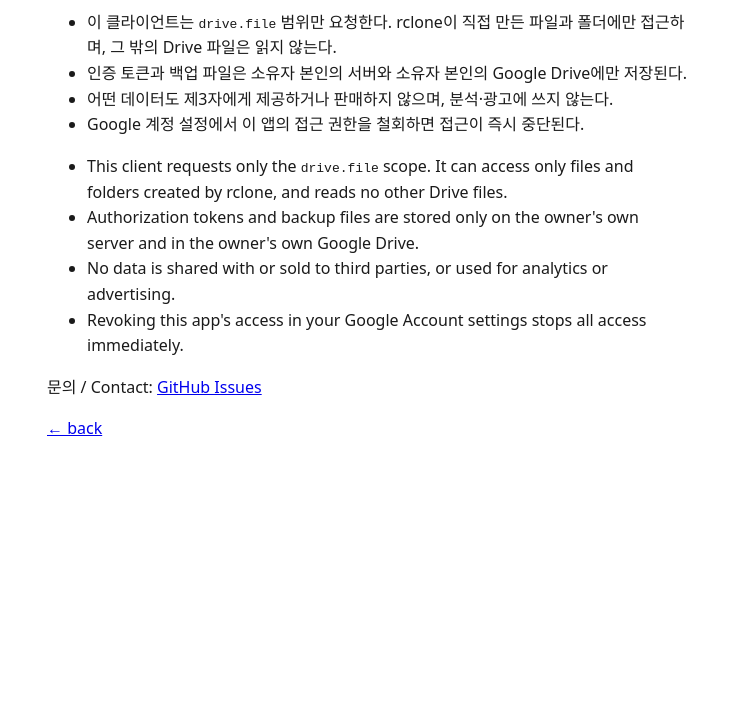
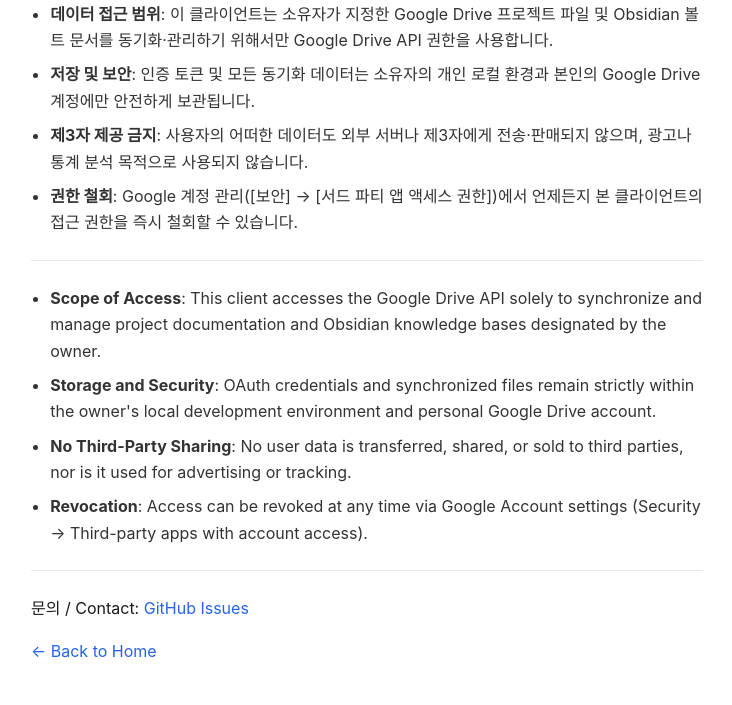
Before and after one commit to HMaCoder/rclone-oauth, a plain HTML site: page privacy.html in a window 1280 px wide. Shown: the part 95-800 px from the top of the page, without its empty margins (273-1005 px from the left). Drawn offline with Linux system fonts and the light colour scheme.

Commit message:
Update app branding: personal AI workspace & knowledge sync client

```diff
--- a/privacy.html
+++ b/privacy.html
@@ -3,24 +3,46 @@
 <head>
 <meta charset="utf-8">
 <meta name="viewport" content="width=device-width, initial-scale=1">
-<title>Privacy policy — rclone personal backup client</title>
-<style>body{font-family:system-ui,sans-serif;max-width:40rem;margin:2rem auto;padding:0 1rem;line-height:1.6;color:#1a1a1a;background:#fff}</style>
+<title>Privacy Policy — Personal AI Workspace & Knowledge Sync Client</title>
+<style>
+  body {
+    font-family: -apple-system, BlinkMacSystemFont, "Segoe UI", Roboto, sans-serif;
+    max-width: 42rem;
+    margin: 2.5rem auto;
+    padding: 0 1.5rem;
+    line-height: 1.65;
+    color: #1a1a1a;
+    background: #fff;
+  }
+  h1 { font-size: 1.5rem; margin-bottom: 1rem; color: #111; }
+  ul { padding-left: 1.2rem; margin: 1rem 0; }
+  li { margin-bottom: 0.5rem; color: #333; }
+  a { color: #2563eb; text-decoration: none; }
+  a:hover { text-decoration: underline; }
+  hr { border: 0; border-top: 1px solid #e5e7eb; margin: 1.5rem 0; }
+</style>
 </head>
 <body>
-<h1>개인정보처리방침 / Privacy policy</h1>
+<h1>개인정보처리방침 / Privacy Policy</h1>
+
 <ul>
-<li>이 클라이언트는 <code>drive.file</code> 범위만 요청한다. rclone이 직접 만든 파일과 폴더에만 접근하며, 그 밖의 Drive 파일은 읽지 않는다.</li>
-<li>인증 토큰과 백업 파일은 소유자 본인의 서버와 소유자 본인의 Google Drive에만 저장된다.</li>
-<li>어떤 데이터도 제3자에게 제공하거나 판매하지 않으며, 분석·광고에 쓰지 않는다.</li>
-<li>Google 계정 설정에서 이 앱의 접근 권한을 철회하면 접근이 즉시 중단된다.</li>
+<li><strong>데이터 접근 범위</strong>: 이 클라이언트는 소유자가 지정한 Google Drive 프로젝트 파일 및 Obsidian 볼트 문서를 동기화·관리하기 위해서만 Google Drive API 권한을 사용합니다.</li>
+<li><strong>저장 및 보안</strong>: 인증 토큰 및 모든 동기화 데이터는 소유자의 개인 로컬 환경과 본인의 Google Drive 계정에만 안전하게 보관됩니다.</li>
+<li><strong>제3자 제공 금지</strong>: 사용자의 어떠한 데이터도 외부 서버나 제3자에게 전송·판매되지 않으며, 광고나 통계 분석 목적으로 사용되지 않습니다.</li>
+<li><strong>권한 철회</strong>: Google 계정 관리([보안] &rarr; [서드 파티 앱 액세스 권한])에서 언제든지 본 클라이언트의 접근 권한을 즉시 철회할 수 있습니다.</li>
 </ul>
+
+<hr>
+
 <ul>
-<li>This client requests only the <code>drive.file</code> scope. It can access only files and folders created by rclone, and reads no other Drive files.</li>
-<li>Authorization tokens and backup files are stored only on the owner's own server and in the owner's own Google Drive.</li>
-<li>No data is shared with or sold to third parties, or used for analytics or advertising.</li>
-<li>Revoking this app's access in your Google Account settings stops all access immediately.</li>
+<li><strong>Scope of Access</strong>: This client accesses the Google Drive API solely to synchronize and manage project documentation and Obsidian knowledge bases designated by the owner.</li>
+<li><strong>Storage and Security</strong>: OAuth credentials and synchronized files remain strictly within the owner's local development environment and personal Google Drive account.</li>
+<li><strong>No Third-Party Sharing</strong>: No user data is transferred, shared, or sold to third parties, nor is it used for advertising or tracking.</li>
+<li><strong>Revocation</strong>: Access can be revoked at any time via Google Account settings (Security &rarr; Third-party apps with account access).</li>
 </ul>
+
+<hr>
 <p>문의 / Contact: <a href="https://github.com/HMaCoder/rclone-oauth/issues">GitHub Issues</a></p>
-<p><a href="./">← back</a></p>
+<p><a href="./">&larr; Back to Home</a></p>
 </body>
 </html>
```
Also changed, not shown: index.html (+25 -6 lines), 1 other file.
